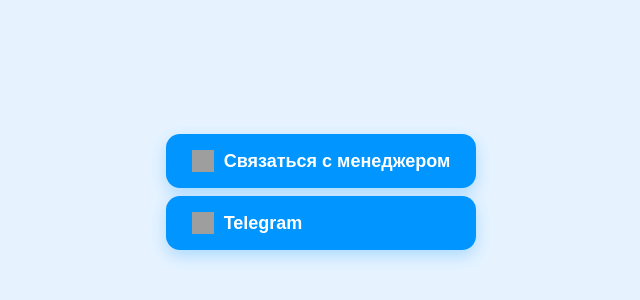
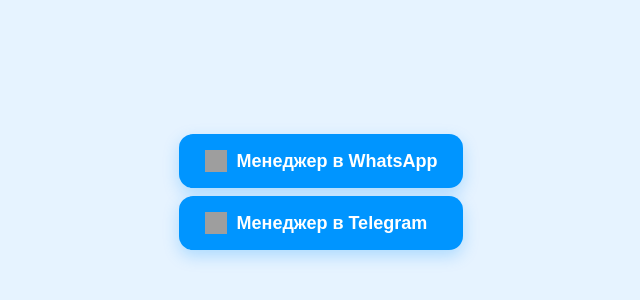
Before and after one commit to zzhmrtv/usadeals-kz, a plain HTML site: page index.html in a window 1280 px wide. Shown: the part 208-508 px from the top of the page, without its empty margins (319-959 px from the left). Drawn offline with Linux system fonts and the light colour scheme; grey boxes are pictures that could not be loaded.

Commit message:
Update index.html

```diff
--- a/index.html
+++ b/index.html
@@ -51,7 +51,7 @@
   .row {
     display: flex;
     flex-direction: column;
-    gap: 8px;    /* было 12px — стало ближе */
+    gap: 8px; /* кнопки ближе */
   }
 </style>
 </head>
@@ -62,14 +62,16 @@
 
   <div class="row">
 
+    <!-- Кнопка WhatsApp -->
     <a class="btn" href="https://wa.me/77777777777" target="_blank">
       <img class="icon" src="https://upload.wikimedia.org/wikipedia/commons/6/6b/WhatsApp.svg">
-      Связаться с менеджером
+      Менеджер в WhatsApp
     </a>
 
+    <!-- Кнопка Telegram -->
     <a class="btn" href="https://t.me/YOUR_TELEGRAM_USERNAME" target="_blank">
       <img class="icon" src="https://upload.wikimedia.org/wikipedia/commons/8/82/Telegram_logo.svg">
-      Telegram
+      Менеджер в Telegram
     </a>
 
   </div>
```
